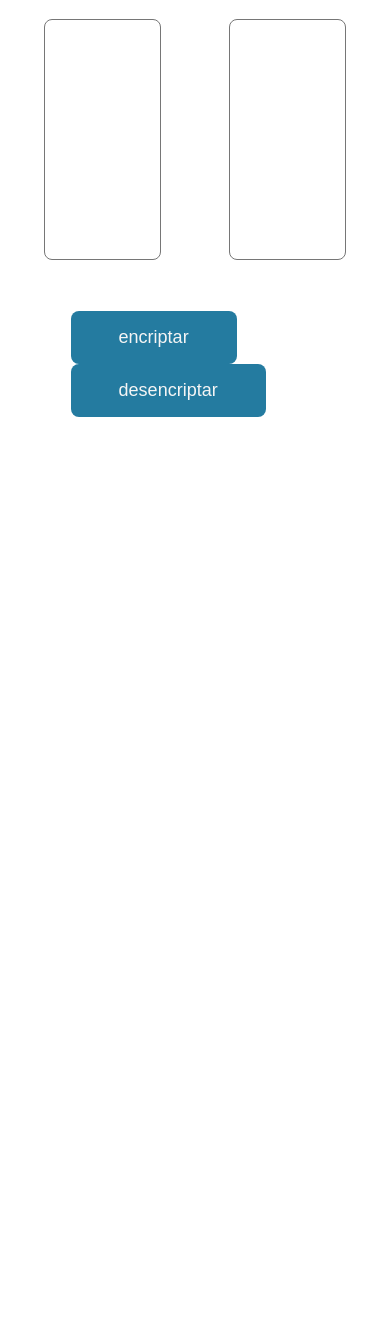
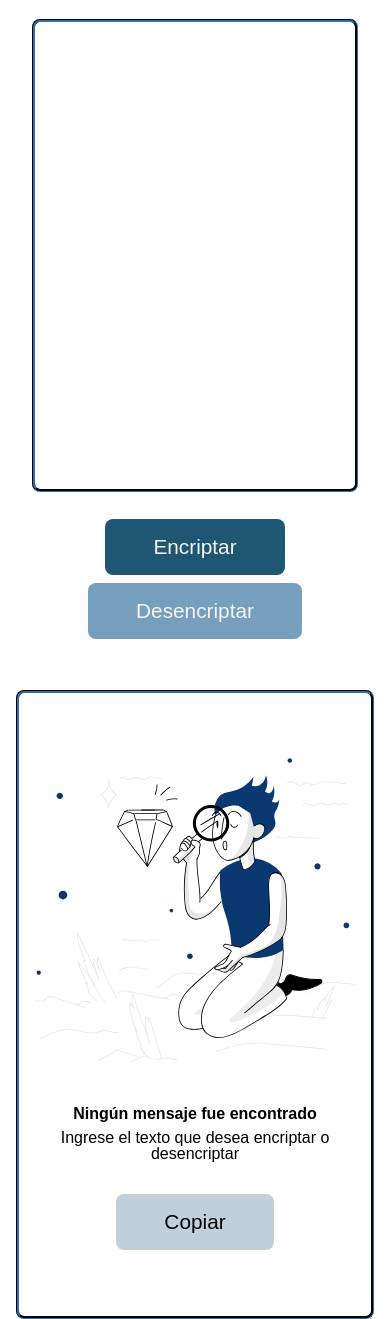
Before and after one commit to tvcastillod/encriptador-de-texto, a plain HTML site: page index.html in a window 390 px wide. Shown: the part 128-1447 px from the top of the page. Before the commit the page ends 844 px from the top, so only its background shows below. Drawn offline with Linux system fonts and the light colour scheme; a web font is replaced by a local one.

Commit message:
mejora del layout + responsive

```diff
--- a/index.html
+++ b/index.html
@@ -18,18 +18,23 @@
 
     <div class="contenido-medio">
         <div class="caja-texto">
-            <textarea rows="9" id="texto-entrada"></textarea>
+            <textarea rows="5" id="texto-entrada"></textarea>
+            <div class="botones">
+                <button class="boton" id="encriptar">Encriptar</button>
+                <button class="boton" id="desencriptar">Desencriptar</button>
+            </div>
         </div>
 
-        <div class="caja-texto">
-            <textarea rows="9" id="texto-salida"></textarea>
+        <div class="caja-texto-2">
+            <p id="texto-salida"></p>
+            <p id="texto-por-defecto-1">
+                Ningún mensaje fue encontrado
+            </p>
+            <p id="texto-por-defecto-2">
+                Ingrese el texto que desea encriptar o desencriptar
+            </p>
+            <button class="boton" id="copiar">Copiar</button>
         </div>
-
-    </div>
-
-    <div class="botones">
-        <button class="boton">encriptar</button>
-        <button class="boton">desencriptar</button>
     </div>
 
 </body>
--- a/style.css
+++ b/style.css
@@ -7,7 +7,7 @@
 
 .contenido-medio{
     width: 100%;
-    height: 100%;
+    height: 70vh;
     padding-top: 2rem;
     padding-bottom: 2rem;
     /*background: yellow;*/
@@ -19,44 +19,127 @@
     padding: 1rem;
     margin-left: 1rem;
     margin-right: 1rem;
+    width: 40%;
+    height: 100%;
+    text-align: center;
+    display: inline-block;
+    vertical-align:top;
+}
+
+.caja-texto-2{
+    /*background: red;*/
+    padding: 1rem;
+    margin-left: 1rem;
+    margin-right: 1rem;
     width: 30%;
     height: 100%;
     text-align: center;
     display: inline-block;
+    vertical-align:top;
+    border-radius: 8px;
+    border-color: #173753;
+    border-style: groove;
+    border-width: 3px;
 }
 
 .botones{
-    margin-left: 14vw;
+    width: 100%;
+    text-align: center;
     display: inline-block;
+    /*background: lawngreen;*/
 }
 
 .boton{
-    /*background: greenyellow;*/
     padding: 1rem 2rem;
-    margin-left: 1rem;
+    margin: .5rem .5rem 0rem;
     text-align: center;
     color: whitesmoke;
-    background-color: #247BA0;
     font-family: 'Signika Negative', sans-serif;
-    font-size: large;
+    font-size: 1.3em;
     padding: 1rem 3rem 1rem 3rem;
     border: none;
     border-radius: 8px;
 }
 
-.boton:hover{
-    background-color: #459ABF;
+#encriptar{
+    background-color: #1F5673;
+}
+
+#encriptar:hover{
+    background-color: #376f8d;
+}
+
+#desencriptar{
+    background-color: #759FBC;
+}
+
+#desencriptar:hover{
+    background-color: #8db1ca;
 }
 
 textarea{
     font-family: 'Signika Negative', sans-serif;
-    font-size: 20px;
-    height: 100%;
+    font-size: 1.3em;
+    height: 80%;
     width: 100%;
     -webkit-box-sizing: border-box; /* Safari/Chrome, other WebKit */
     -moz-box-sizing: border-box;    /* Firefox, other Gecko */
     box-sizing: border-box;         /* Opera/IE 8+ */
     resize: none;
     padding: 1rem;
+    margin-bottom: 1rem;
     border-radius: 8px;
+    border-color: #173753;
+    border-style: groove;
+    border-width: 3px;
 }
+
+#texto-salida{
+    height: 70%;
+    font-family: 'Signika Negative', sans-serif;
+    font-size: 1.3em;
+    /*background: yellow;*/
+    padding: 1rem;
+    background: url(imagenes/munheco.svg);
+    background-position: 50% 35%;
+    background-repeat: no-repeat;
+    vertical-align: bottom;
+}
+
+#texto-por-defecto-1{
+    font-family: 'Signika Negative', sans-serif;
+    font-size: auto;
+    vertical-align: bottom;
+    margin-top: -3em;
+    font-weight: bold;
+    padding-left: 1rem;
+    padding-right: 1rem;
+}
+
+#texto-por-defecto-2{
+    font-family: 'Signika Negative', sans-serif;
+    font-size: auto;
+    vertical-align: bottom;
+    margin-top: .5rem;
+    padding-left: 1rem;
+    padding-right: 1rem;
+}
+
+.boton#copiar{
+    background: #C1CFDA;
+    color: black;
+    margin-top: 2rem;
+}
+
+.boton#copiar:hover{
+    background: #8ca1b1;
+}
+
+@media screen and (max-width: 810px) {
+    .caja-texto, .contenido-medio, .caja-texto-2{
+        display: block;
+        width: auto;
+        margin-bottom: 4rem;
+    }
+
+}
```
